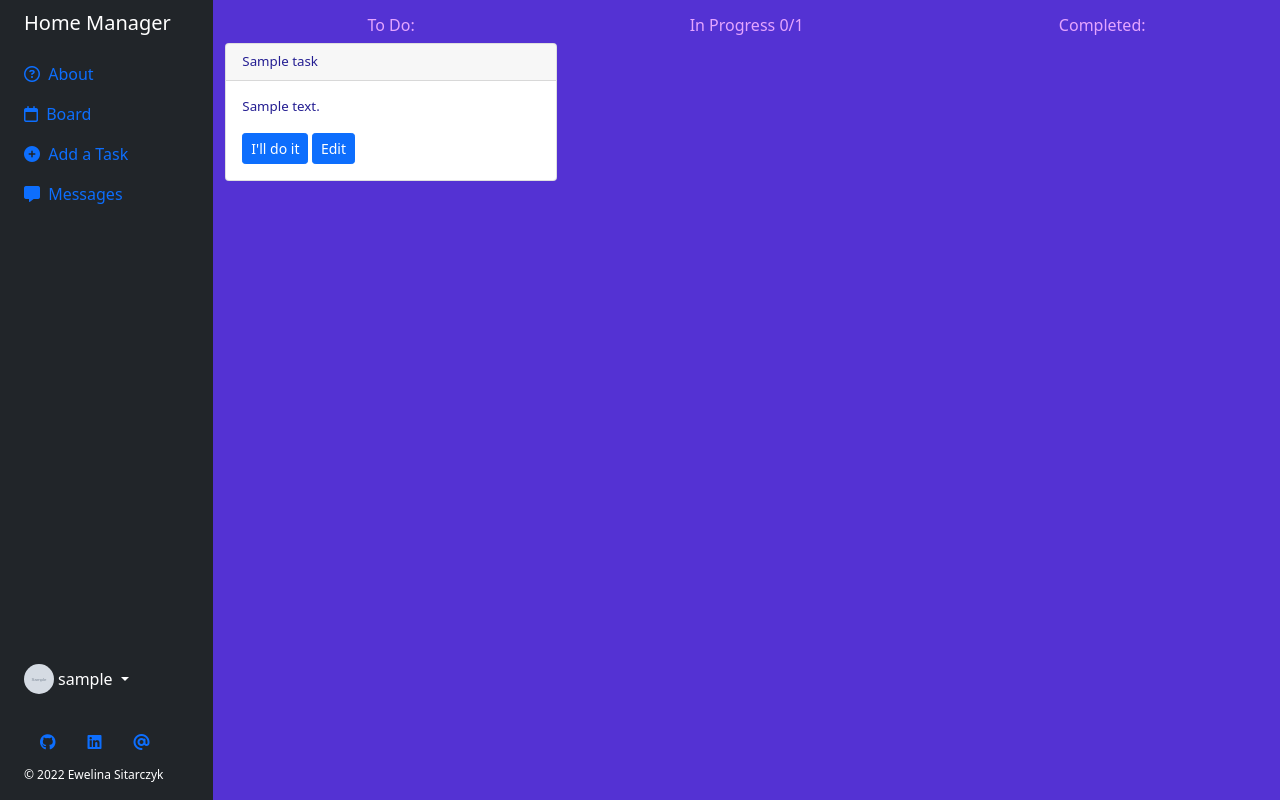
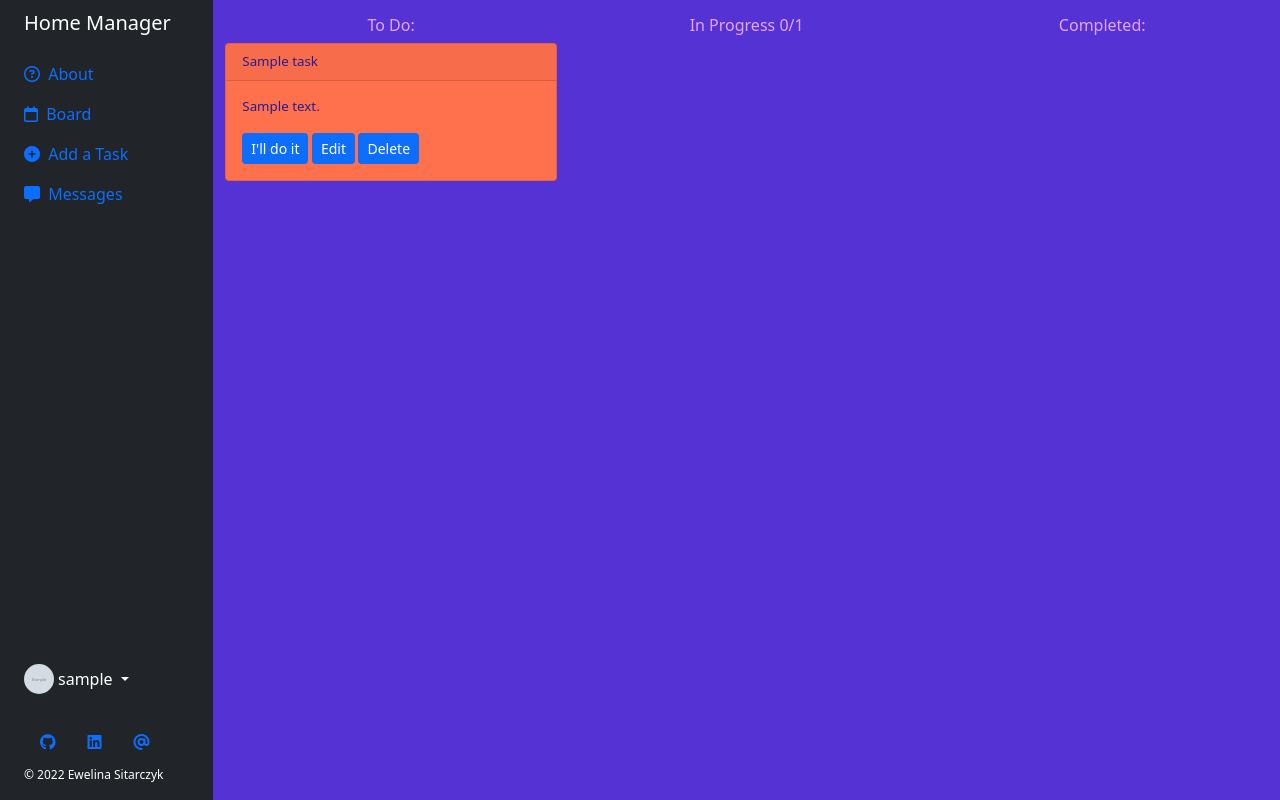
Before and after one commit to Kalarebka/home-manager, a Django app: page /show_board/ in a window 1280 px wide. Run offline with Django 4.2, Linux system fonts and the light colour scheme; the first user in the database is signed in; tables that the repository leaves empty hold one stand-in row (Sample ...); some libraries are stand-ins or nearby versions.

Commit message:
HTMX for deleting and assigning tasks, color coding task priority.

```diff
--- a/board/urls.py
+++ b/board/urls.py
@@ -8,15 +8,25 @@ urlpatterns = [
     path('show_board/', views.ShowBoardView.as_view(), name="show_board"),
     path('add_task/', views.AddTaskView.as_view(), name="add_task"),
     path('create_board/', views.CreateBoardView.as_view(), name="create_board"),
-    path('user_profile/<username>/', views.UserProfileView.as_view(), name='user_profile'),
-    path('edit_task/<int:task_id>/', views.EditTaskView.as_view(), name='edit_task'),
+    path('user_profile/<int:pk>/', views.UserProfileView.as_view(), name='user_profile'),
+    # path('edit_task/<int:task_id>/', views.EditTaskView.as_view(), name='edit_task'),
     path('register/', views.RegisterView.as_view(), name='register'),
     path('about/', views.AboutView.as_view(), name='about'),
     path('add_task_success/', views.AddTaskSuccessView.as_view(), name='add_task_success'),
     path('add_task_fail/', views.AddTaskFailView.as_view(), name='add_task_fail'),
     path('user_list/', views.UserListView.as_view(), name='user_list'),
-    path('assign_task/<int:task_id>/', views.AssignTaskView.as_view(), name='assign_task'),
+    # path('assign_task/<int:task_id>/', views.AssignTaskView.as_view(), name='assign_task'),
     path('mark_completed/<int:task_id>/', views.MarkCompletedView.as_view(), name='mark_completed'),
     path('resign_task/<int:task_id>', views.ResignTaskView.as_view(), name='resign_task'),
     path('join_board', views.JoinBoardView.as_view(), name='join_board'),
 ]
+
+htmx_views = [
+    path('tasks/<int:pk>/delete', views.delete_task, name='delete_task'),
+    path('tasks/<int:pk>/edit', views.edit_task, name="edit_task"),
+    path('tasks/<int:pk>/assign', views.assign_task, name="assign_task"),
+    path('tasks/<int:pk>/resign', views.resign_task, name="resign_task"),
+    path('tasks/<int:pk>/complete', views.complete_task, name="complete_task"),
+]
+
+urlpatterns += htmx_views
--- a/board/views.py
+++ b/board/views.py
@@ -8,6 +8,7 @@ from django.shortcuts import render, redirect
 from django.urls import reverse
 from django.utils import timezone
 from django.views import View
+from django.views.decorators.http import require_http_methods
 
 from messagebox.models import Message
 
@@ -102,15 +103,15 @@ class CreateBoardView(LoginRequiredMixin, View):
 
 
 class UserProfileView(LoginRequiredMixin, View):
-    def get(self, request, username):
+    def get(self, request, pk):
         """ Display user profile. """
-        context_dict = {'profile': get_user_profile(username)}
+        context_dict = {'profile': get_user_profile(pk)}
         return render(request, 'board/user_profile.html', context=context_dict)
 
-    def post(self, request, username):
+    def post(self, request, pk):
         # TODO
         """ Update profile picture. Show only on currently logged in user's profile. """
-        profile = get_user_profile(username)
+        profile = get_user_profile(pk)
         profile.picture = request.FILES.get("profile_picture")
         # Rename the profile picture to user's name
         # profile.picture.name = profile.picture.name.split(".")
@@ -213,9 +214,17 @@ class JoinBoardView(LoginRequiredMixin, View):
 
 # Helper functions
 
+def prepare_tasks_data(user):
+    """ Prepare context dictionary for rendering tasks on the board."""
+    profile = get_user_profile(user.pk)
+    data = {}
+    data['board'] = profile.board
+    data['tasks'] = get_tasks_by_status(data['board'])
+    data['current_wip'] = len(data['tasks'].wip)
+    return data
 
-def get_user_profile(username):
-    user = User.objects.get(username=username)
+def get_user_profile(pk):
+    user = User.objects.get(pk=pk)
     profile = user.userprofile
     return profile
 
@@ -231,3 +240,37 @@ def get_tasks_by_status(board: Board) -> namedtuple:
 # TODO (for sending automated messages)
 def send_message(from_user, to_user, title='untitled', message='', ):
     message = Message.objects.create(from_user=from_user, to_user=to_user, title=title, message=message)
+
+# Function views for HTMX
+
+
+@require_http_methods(['DELETE'])
+def delete_task(request, pk):
+    Task.objects.filter(pk=pk).delete()
+    context_dict = prepare_tasks_data(request.user)
+    return render(request, 'partials/tasks.html', context=context_dict)
+
+@require_http_methods(['DELETE'])
+def edit_task():
+    return None
+
+
+def assign_task(request, pk):
+    task = Task.objects.filter(pk=pk).first()
+    task.assigned_to = request.user
+    task.status = 'wip'
+    task.save()
+    context_dict = prepare_tasks_data(request.user)
+    return render(request, 'partials/tasks.html', context=context_dict)
+
+
+def resign_task():
+    return None
+
+
+def complete_task(request, pk):
+    task = Task.objects.filter(pk=pk).first()
+    task.status = 'done'
+    task.save()
+    context_dict = prepare_tasks_data(request.user)
+    return render(request, 'partials/tasks.html', context=context_dict)
--- a/static/css/styles.css
+++ b/static/css/styles.css
@@ -52,3 +52,15 @@ h3 {
 .contact a {
     font-size: 18;
 }
+
+.low-priority {
+    background-color: #ccff66;
+}
+
+.medium-priority {
+    background-color: #ffff80;
+}
+
+.high-priority {
+    background-color: #ff704d;
+}
--- a/templates/board/user_list.html
+++ b/templates/board/user_list.html
@@ -7,7 +7,7 @@ List of Users
 
 {% block content_block %}
 {% for other_user in users %}
-<p><a href="{% url 'board:user_profile' other_user.username %}">{{ other_user.username }}</a></p>
+<p><a href="{% url 'board:user_profile' other_user.pk %}">{{ other_user.username }}</a></p>
 {% endfor %}
 
 {% endblock %}
--- a/templates/board/user_profile.html
+++ b/templates/board/user_profile.html
@@ -23,7 +23,7 @@
 {% endif %}
 <!--Form to add a profile picture-->
 {% if profile.user == request.user %}
-<form action="{% url 'board:user_profile' profile.user.username %}" method="POST" enctype="multipart/form-data">
+<form action="{% url 'board:user_profile' profile.user.pk %}" method="POST" enctype="multipart/form-data">
     {% csrf_token %}
     <div class="mb-3">
         <label class="form-label" for="profile_picture">Upload a picture</label>
--- /dev/null
+++ b/templates/partials/tasks.html
@@ -0,0 +1,74 @@
+{% load static %}
+<div class="row"
+     id="tasks"
+     hx-target="#tasks"
+     hx-swap="outerHTML">
+    <div class="col-12 col-md-4 status-column">
+        <h3 class="text-center">To Do:</h3>
+        <ul class="list-unstyled">
+            {% for task in tasks.todo %}
+            <li>
+                <!-- color coding task priority -->
+                {% if task.priority == 'a' %}
+                <div class="card to-do high-priority">
+                    {% elif task.priority == 'b' %}
+                    <div class="card to-do medium-priority">
+                        {% else %}
+                        <div class="card to-do low-priority">
+                            {% endif %}
+                    <div class="card-header">
+                        {{ task.title }}
+                    </div>
+                    <div class="card-body">
+                        <p class="card-text">{{ task.description }}</p>
+                        <a hx-patch="{% url 'board:assign_task' task.id %}" class="btn btn-primary btn-sm">I'll do it</a>
+                        <a href="{% url 'board:edit_task' task.id %}" class="btn btn-primary btn-sm">Edit</a>
+                        <a hx-delete="{% url 'board:delete_task' task.id %}"
+                           hx-confirm="Are you sure you want to delete this task?"
+                           class="btn btn-primary btn-sm">Delete</a>
+                    </div>
+                </div>
+            </li>
+            {% endfor %}
+        </ul>
+    </div>
+    <div class="col-12 col-md-4 status-column">
+        <h3 class="text-center">In Progress {{ current_wip }}/{{ board.max_wip }}</h3>
+        <ul class="list-unstyled">
+            {% for task in tasks.wip %}
+            <div class="card wip">
+                <div class="card-header d-flex justify-content-between">
+                    <span>{{ task.title }}</span><span>{{task.assigned_to }} <img src="{% get_media_prefix %}/{{ user.userprofile.picture }}" class="profile-picture-small"></span>
+                </div>
+                <div class="card-body">
+                    <p class="card-text">{{ task.description }}</p>
+                    <a href="{% url 'board:mark_completed' task.id %}" class="btn btn-primary btn-sm">Completed</a>
+                    <a href="{% url 'board:resign_task' task.id %}" class="btn btn-primary btn-sm">Resign</a>
+                    <a hx-delete="{% url 'board:delete_task' task.id %}"
+                       hx-confirm="Are you sure you want to delete this task?"
+                       class="btn btn-primary btn-sm">Delete</a>
+                </div>
+            </div>
+            {% endfor %}
+        </ul>
+    </div>
+    <div class="col-12 col-md-4 status-column">
+        <h3 class="text-center">Completed:</h3>
+        <ul class="list-unstyled">
+            {% for task in tasks.done %}
+            <div class="card done">
+                <div class="card-header d-flex justify-content-between">
+                    <span>{{ task.title }}</span><span>{{task.assigned_to }} <img src="{% get_media_prefix %}/{{ user.userprofile.picture }}" class="profile-picture-small"></span>
+                </div>
+                <div class="card-body">
+                    <p class="card-text">{{ task.description }}</p>
+                    <a hx-delete="{% url 'board:delete_task' task.id %}"
+                       hx-confirm="Are you sure you want to delete this task?"
+                       class="btn btn-primary btn-sm">Delete</a>
+                </div>
+            </div>
+            {% endfor %}
+        </ul>
+
+    </div>
+</div>
```
Also changed, not shown: idea_dump.txt (+7 -7 lines), templates/board/base.html (+7 -2 lines), templates/board/show_board.html (+1 -54 lines), README.MD, home-manager.png (added).
